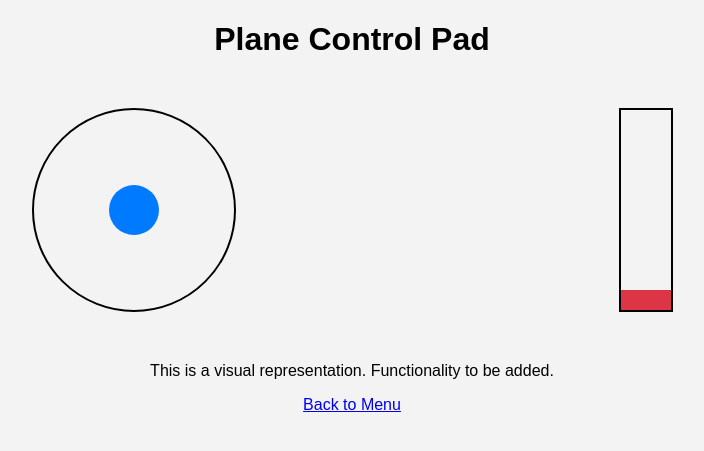
After one commit to morgoth31/rpi-gpio-controler, a Flask app: page /plane in a window 1280 px wide. The commit adds this page. Shown: the top 451 px of the page, without its empty margins (288-992 px from the left). Run offline with Flask 3, Linux system fonts and the light colour scheme.

Commit message:
This commit introduces a new menu to the web application, allowing users to select between different control pads.
The following changes are included:
- A main menu page (`index.html`) that links to the control pad pages.
- A robot control pad page (`robot.html`) with directional buttons.
- A plane control pad page (`plane.html`) with a visual representation of a joystick and throttle.
- A new CSS file (`control.css`) for styling the control pads.
- A mock GPIO library (`mock_gpio.py`) to allow for local development without a Raspberry Pi.
- The main application file (`app.py`) has been updated with new routes for the control pad pages and logic to use the mock GPIO library when necessary.
- The `.gitignore` file has been updated to exclude temporary files.

```diff
--- a/app.py
+++ b/app.py
@@ -1,5 +1,8 @@
 from flask import Flask, render_template, request, redirect, url_for
-import RPi.GPIO as GPIO
+try:
+    import RPi.GPIO as GPIO
+except (RuntimeError, ModuleNotFoundError):
+    from mock_gpio import GPIO
 
 # --- CONFIGURATION ---
 # Numéros BCM des GPIO contrôlés
@@ -49,5 +52,13 @@ def cleanup():
 def docs():
     return render_template("docs.html")
 
+@app.route("/robot")
+def robot():
+    return render_template("robot.html")
+
+@app.route("/plane")
+def plane():
+    return render_template("plane.html")
+
 if __name__ == "__main__":
     app.run(host="0.0.0.0", port=8080, debug=True)
--- /dev/null
+++ b/static/control.css
@@ -0,0 +1,73 @@
+body {
+    font-family: Arial, sans-serif;
+    background: #f3f3f3;
+    text-align: center;
+    margin: 0;
+    padding: 0;
+}
+
+.control-pad {
+    display: grid;
+    grid-template-columns: 100px 100px 100px;
+    grid-template-rows: 100px 100px 100px;
+    gap: 10px;
+    margin: 50px auto;
+    width: 320px;
+}
+
+.control-pad .btn {
+    border: 2px solid #000;
+    border-radius: 50%;
+    display: flex;
+    justify-content: center;
+    align-items: center;
+    font-size: 24px;
+    cursor: pointer;
+    user-select: none;
+}
+
+.control-pad .up { grid-column: 2; grid-row: 1; }
+.control-pad .down { grid-column: 2; grid-row: 3; }
+.control-pad .left { grid-column: 1; grid-row: 2; }
+.control-pad .right { grid-column: 3; grid-row: 2; }
+
+.plane-controls {
+    display: flex;
+    justify-content: space-around;
+    align-items: center;
+    margin: 50px auto;
+    width: 80%;
+}
+
+.joystick {
+    width: 200px;
+    height: 200px;
+    border: 2px solid #000;
+    border-radius: 50%;
+    position: relative;
+}
+
+.joystick-handle {
+    width: 50px;
+    height: 50px;
+    background: #007BFF;
+    border-radius: 50%;
+    position: absolute;
+    top: 75px;
+    left: 75px;
+}
+
+.throttle {
+    width: 50px;
+    height: 200px;
+    border: 2px solid #000;
+    position: relative;
+}
+
+.throttle-slider {
+    width: 100%;
+    height: 20px;
+    background: #dc3545;
+    position: absolute;
+    bottom: 0;
+}
--- /dev/null
+++ b/templates/plane.html
@@ -0,0 +1,21 @@
+<!DOCTYPE html>
+<html lang="fr">
+<head>
+    <meta charset="UTF-8">
+    <title>Plane Control</title>
+    <link rel="stylesheet" href="{{ url_for('static', filename='control.css') }}">
+</head>
+<body>
+    <h1>Plane Control Pad</h1>
+    <div class="plane-controls">
+        <div class="joystick">
+            <div class="joystick-handle"></div>
+        </div>
+        <div class="throttle">
+            <div class="throttle-slider"></div>
+        </div>
+    </div>
+    <p>This is a visual representation. Functionality to be added.</p>
+    <p><a href="{{ url_for('index') }}" class="btn">Back to Menu</a></p>
+</body>
+</html>
```
Also changed, not shown: mock_gpio.py (added, +35 -0 lines), templates/index.html (+6 -20 lines), templates/robot.html (added, +18 -0 lines), 1 other file.
